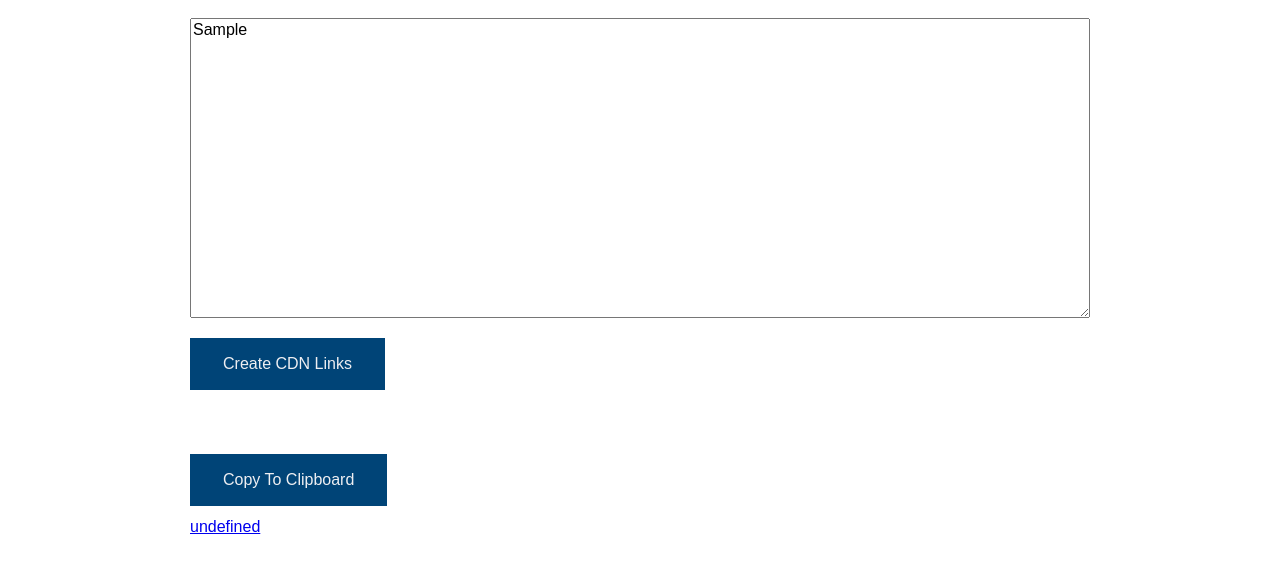
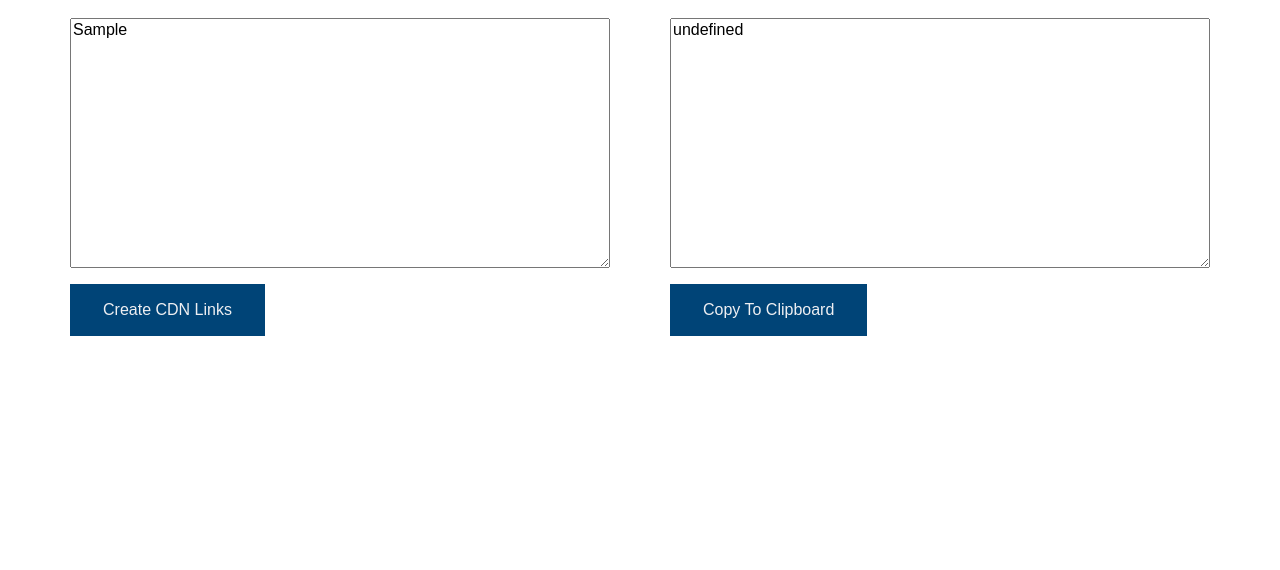
Before and after one commit to BuddyLReno/rs-cdn-translator, a website: page index.html in a window 1280 px wide. Both pictures are taken after typing "Sample" into the empty fields and a click on the button "Create CDN Links". Shown: the part 380-950 px from the top of the page. After the commit the page ends 800 px from the top, so only its background shows below. Drawn offline with nearby package versions, Linux system fonts and the light colour scheme; some packages are replaced by stand-ins of ours; a script that the page names is missing.

Commit message:
refactor

```diff
--- a/assets/js/scripts.js
+++ b/assets/js/scripts.js
@@ -1,30 +1,27 @@
 (function($, undefined) {
   var $input = $("#DirectoryInput");
   var $btnCalculate = $("#CalculateLinks");
-  var $LinkList = $(".LinkList");
+  var $LinkList = $("#LinkList");
   var $btnCopy = $("#Copy");
   var $msgs = $(".msg");
 
-  var clipboard = new Clipboard('#Copy', function() {
-    var copyValue = "";
-    resetMessages();
-    $.each($LinkList.children(), {
-      text: function(index, item) {
-              copyValue.concat($(item).text(), "\r\n");
-            }
-    });
+  // var clipboard = new Clipboard('#Copy', function() {
+  //   var copyValue = "";
+  //   resetMessages();
+  //   $.each($LinkList.children(), {
+  //     text: function(index, item) {
+  //             copyValue.concat($(item).text(), "\r\n");
+  //           }
+  //   });
+  //
+  //   return copyValue;
+  // });
 
-    return copyValue;
-  });
+  var clipboard = new Clipboard('#Copy');
 
   clipboard.on('success', function(e) {
     $msgs.filter(".msg--success").removeAttr("data-hidden");
     window.setTimeout(resetMessages, 3000);
-  });
-
-  clipboard.on("error", function(e) {
-    console.error('Action:', e.action);
-    console.error('Trigger:', e.trigger);
   });
 
   $btnCalculate.on("click.createLinks", function(e) {
@@ -63,14 +60,18 @@
   }
 
   function displayLinks(links) {
-    var linkTemplate = "<a target=\"_blank\" href=\"{{link}}\">{{link}}</a><br/>";
+    // var linkTemplate = "<a target=\"_blank\" href=\"{{link}}\">{{link}}</a><br/>";
+    var compiledResult = "";
     $btnCopy.removeAttr("data-hidden");
     resetMessages();
-    $LinkList.empty();
+    $LinkList.val("");
 
     $.each(links, function(i, link) {
-      $LinkList.append(linkTemplate.replace(/{{link}}/gi, link));
+      // $LinkList.append(link);
+      compiledResult += link + "\r\n";
     });
+
+    $LinkList.val(compiledResult);
   }
 
   function resetMessages() {
--- a/assets/scss/styles.scss
+++ b/assets/scss/styles.scss
@@ -35,16 +35,21 @@ textarea {
   text-align: center;
 }
 
+.flexy {
+  display: flex;
+}
+
 .wrapper {
   @include scut-clearfix;
-  max-width: 75%;
+  width: 75%;
   margin: 0 auto;
+  flex: 0 1 45%;
 }
 
-.directoryInput {
+.textarea {
   width: 100%;
-  min-height: scut-rem(300);
-  display: inline-block;
+  min-height: scut-rem(250);
+  display: block;
   margin-bottom: 1rem;
 }
 
@@ -68,19 +73,7 @@ textarea {
   }
 }
 
-.LinkList {
-  text-align: left;
-  margin: 0 auto;
-  list-style: none;
-  padding: 4rem 0;
-
-  li {
-    padding: 0.5rem 0;
-  }
-}
-
 .Results {
-  padding: 4rem 0;
   position: relative;
 }
 
@@ -90,7 +83,7 @@ textarea {
   padding: 0.55rem 0.5rem;
   border-radius: 0 scut-rem(5) scut-rem(5) 0;
   color: white;
-  top: 4.5rem;
+  bottom: 0.5rem;
   left: 14rem;
 
   &[data-hidden] {
--- a/index.html
+++ b/index.html
@@ -18,17 +18,18 @@
       <br/>CDN Translator
     </h1>
 
+    <div class="flexy">
       <div class="wrapper">
-      <textarea id="DirectoryInput" class="directoryInput" name="textarea" rows="10" cols="50"></textarea>
+        <textarea id="DirectoryInput" class="textarea" name="textarea" rows="10"></textarea>
         <button id="CalculateLinks" class="Button">Create CDN Links</button>
       </div>
 
       <div class="wrapper Results">
-      <button data-hidden data-clipboard-target=".LinkList" id="Copy" class="Button">Copy To Clipboard</button>
-      <p class="LinkList">
-      </p>
+        <textarea id="LinkList" class="textarea" name="textarea" rows="10"></textarea>
+        <button data-clipboard-target="#LinkList" id="Copy" class="Button">Copy To Clipboard</button>
         <span data-hidden class="msg msg--success">Copied!</span>
         <span data-hidden class="msg msg--failure">Press CMD+C to copy</span>
+      </div>
     </div>
 
   </div>
--- a/package.json
+++ b/package.json
@@ -6,7 +6,8 @@
   "scripts": {
     "test": "echo \"Error: no test specified\" && exit 1",
     "build": "node-sass ./assets/scss/styles.scss ./assets/css/styles.css && postcss --use autoprefixer --autoprefixer.browsers \"last 2 versions\" -o ./assets/css/styles.css ./assets/css/styles.css",
-    "watch": "./bin/watch"
+    "watch": "./bin/watch",
+    "serve": "browser-sync start --server"
   },
   "repository": {
     "type": "git",
```
Also changed, not shown: assets/css/styles.css. Lines whose indentation alone changed are shown as unchanged.
